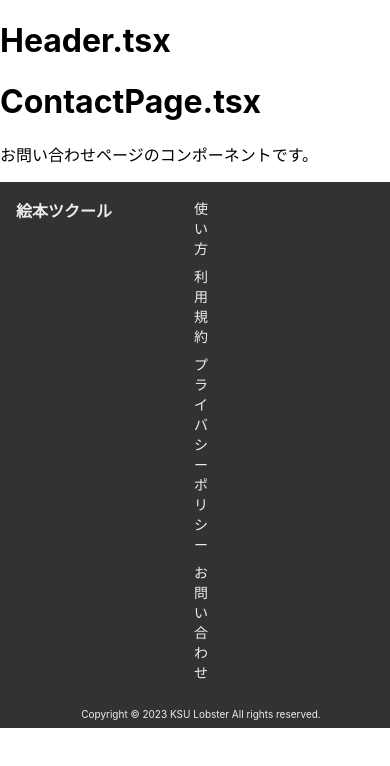
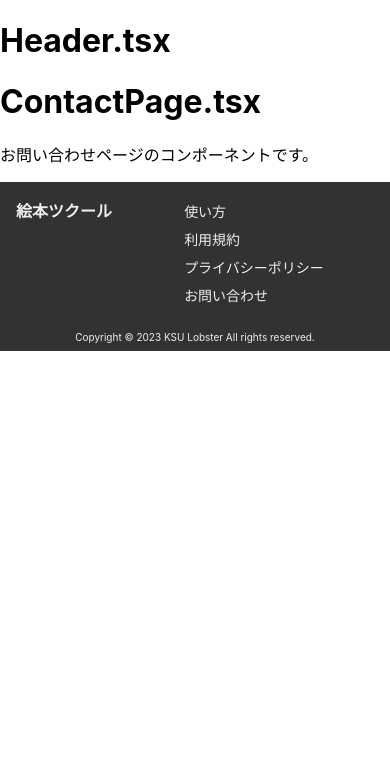
Before and after one commit to KsuLobster/hackathon_lobster, a React (Create React App) app: page /contact in a window 390 px wide. Shown: the top 766 px of the page. Built offline with nearby package versions, Linux system fonts and the light colour scheme.

Commit message:
スタイルを更新

```diff
--- a/src/components/Footer.module.css
+++ b/src/components/Footer.module.css
@@ -3,20 +3,25 @@ footer {
   padding: 16px 16px 0 16px;
   min-height: 80px;
   display: grid;
-  grid-template-columns: 160px auto 160px;
+  grid-template-columns: 100px auto 100px;
 }
+
+/* ロゴ */
 .logo {
   font-weight: bold;
   color: #eee;
   text-decoration: none;
-  width: 120px;
+  align-self: start;
 }
+
+/* リンク集 */
 .links {
+  padding-top: 3px;
   grid-row: 1;
   grid-column: 2 / span 1;
   margin: 0 auto;
   display: flex;
-  gap: 16px;
+  gap: 20px;
   justify-content: space-between;
   max-width: 448px;
 }
@@ -29,6 +34,8 @@ footer {
 .links a:hover {
   text-decoration: underline;
 }
+
+/* 著作権表記 */
 .copyright_notice {
   grid-row: 2;
   grid-column: 1 / -1;
@@ -38,11 +45,14 @@ footer {
   place-content: center;
 }
 
+/* スマホデザイン */
 @media screen and (max-width: 670px) {
   footer {
+    grid-template-columns: 100px auto;
     gap: 18px;
   }
   .links {
+    grid-column: 2 / span 1;
     flex-direction: column;
     gap: 8px;
   }
```
